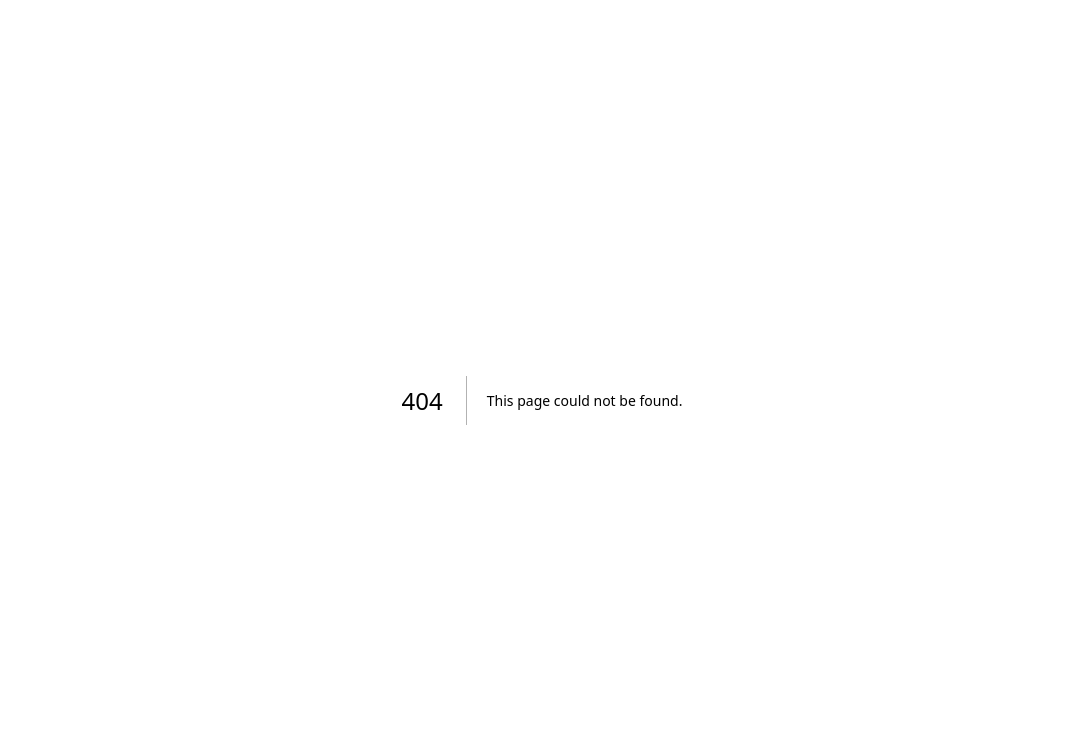
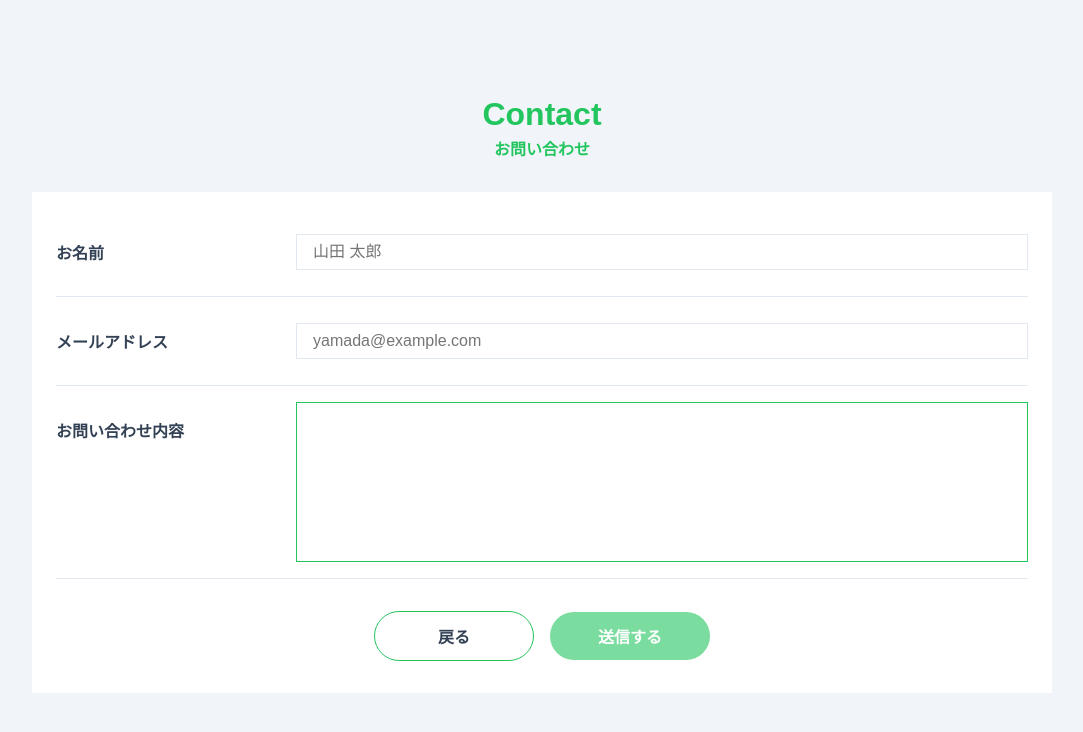
Before and after one commit to Hasuro-R/yamaue-jimusyo, a Next.js app: page /contact in a window 1280 px wide. Before the commit this address had no page. Shown: the top 732 px of the page, without its empty margins (98-1181 px from the left). Built offline with nearby package versions, Linux system fonts and the light colour scheme.

Commit message:
add: create contact form #1

```diff
--- a/package.json
+++ b/package.json
@@ -9,10 +9,14 @@
     "lint": "next lint"
   },
   "dependencies": {
+    "@types/nodemailer": "^6.4.17",
+    "@types/react-anchor-link-smooth-scroll": "^1.0.5",
     "framer-motion": "^11.15.0",
     "jotai": "^2.11.0",
     "next": "15.1.3",
+    "nodemailer": "^6.9.16",
     "react": "^19.0.0",
+    "react-anchor-link-smooth-scroll": "^1.0.12",
     "react-dom": "^19.0.0"
   },
   "devDependencies": {
--- /dev/null
+++ b/src/app/api/mail/route.ts
@@ -0,0 +1,56 @@
+import { createTransport } from "nodemailer";
+
+export async function POST(req: Request) {
+    const adminEmail = process.env.NEXT_PUBLIC_MAIL_ADDRESS;
+    const adminPass = process.env.NEXT_PUBLIC_MAIL_PASS;
+
+    const transporter = createTransport({
+        port: 465,
+        host: 'smtp.gmail.com',
+        secure: true,
+        auth: {
+            user: adminEmail,
+            pass: adminPass,
+        },
+    });
+
+    const data = await req.json();
+    await transporter.sendMail({
+        from: data.email,
+        to: adminEmail,
+        subject: `【お問い合わせ】 ${data.email}`,
+        text: `
+            名前
+            ${data.name}
+
+            メールアドレス
+            ${data.email}
+
+            お問い合わせ内容
+            ${data.body}
+        `,
+        html: `
+            <p class='title'>名前：</p>
+            <p class='text'>${data.name}</p>
+            <p class='title'>メールアドレス：</p>
+            <p class='text'>${data.email}</p>
+            <p class='title'>内容：</p>
+            <p class='text'>${data.body}</p>
+            <style>
+            * {
+                padding: 0;
+                margin: 0;
+            }
+            .title {
+                font-weight: 600;
+            }
+            .text {
+                padding-top: 5px;
+                padding-bottom: 20px;
+            }
+            </style>
+        `,
+    });
+
+    return new Response(JSON.stringify({status: 200, message: 'success'}))
+};
--- /dev/null
+++ b/src/app/contact/contactPage.module.scss
@@ -0,0 +1,29 @@
+.all-cn {
+  width: 100%;
+  min-height: 100vh;
+  display: flex;
+  flex-direction: column;
+  align-items: center;
+  justify-content: flex-start;
+  gap: 2rem;
+  padding: 2rem var(--width-horizon-padding);
+  padding-top: 6rem;
+  background-color: var(--color-pale-gray);
+}
+
+.title-cn {
+  display: flex;
+  flex-direction: column;
+  align-items: center;
+  justify-content: center;
+  gap: 0.2rem;
+  color: var(--color-green);
+  h1 {
+    font-size: 2rem;
+    font-weight: 800;
+  }
+  p {
+    font-size: 1rem;
+    font-weight: 600;
+  }
+}
--- /dev/null
+++ b/src/app/contact/page.tsx
@@ -0,0 +1,14 @@
+import ContactForm from "@/components/form/ContactForm";
+import styles from "./contactPage.module.scss";
+
+export default function ContactPage() {
+  return (
+    <div className={styles["all-cn"]}>
+      <div className={styles["title-cn"]}>
+        <h1>Contact</h1>
+        <p>お問い合わせ</p>
+      </div>
+      <ContactForm />
+    </div>
+  );
+}
--- a/src/app/globals.scss
+++ b/src/app/globals.scss
@@ -12,6 +12,8 @@
 
   --width-main-screen: 1020px;
   --width-horizon-padding: 2.5rem;
+
+  --height-form-section: 3.5rem;
 
   --z-index-header: 500;
 
@@ -47,3 +49,24 @@ a {
 img {
   object-fit: cover;
 }
+
+input {
+  font-size: 16px;
+  color: rgb(var(--text-color));
+  background-color: inherit;
+  border: none;
+  outline: none;
+}
+
+textarea {
+  font-size: 16px;
+  color: rgb(var(--text-color));
+  background-color: inherit;
+  border: none;
+  outline: none;
+}
+
+button {
+  border: none;
+  outline: none;
+}
--- /dev/null
+++ b/src/components/form/ContactForm.tsx
@@ -0,0 +1,129 @@
+"use client";
+
+import { ChangeEvent, useEffect, useRef, useState } from "react";
+import styles from "./form.module.scss";
+import { ContactFormInputType } from "@/types/contactForm";
+import { useRouter } from "next/navigation";
+import { emailRegex } from "@/lib/regex";
+
+export default function ContactForm() {
+  const router = useRouter();
+
+  const [formValues, setFormValues] = useState<ContactFormInputType>({
+    name: "",
+    email: "",
+    body: "",
+  });
+  const [height, setHeight] = useState('auto');
+  const [isLoading, setIsLoading] = useState(false);
+  // eslint-disable-next-line @typescript-eslint/no-explicit-any
+  const textareaRef = useRef<any>(null);
+
+  const isDisabledSend = formValues.name === "" || !emailRegex.test(formValues.email) || formValues.body === "";
+
+  const handleChange = (e: ChangeEvent<HTMLTextAreaElement>) => {
+    const element = textareaRef.current;
+    setFormValues({...formValues, body: e.target.value});
+
+    element.style.height = 'auto';
+    element.style.height = `${element.scrollHeight}px`;
+    setHeight(`${element.scrollHeight}px`);
+  };
+
+  const handleSend = async (e: { preventDefault: () => void }) => {
+    e.preventDefault();
+    setIsLoading(true);
+
+    await fetch('api/mail', {
+      method: 'POST',
+      headers: {
+        'Content-Type': 'application/json',
+      },
+      body: JSON.stringify({
+        name: formValues.name,
+        email: formValues.email,
+        body: formValues.body,
+      }),
+    }).then((res) => {
+      if (res.status === 200) {
+        setIsLoading(false);
+        router.push('/');
+      } else {
+        setIsLoading(false);
+      };
+    });
+  };
+
+  useEffect(() => {
+    if (textareaRef.current) {
+      const element = textareaRef.current;
+      element.focus();
+    }
+  }, []);
+
+  return (
+    <div className={styles["form"]}>
+      <div className={styles["form-cn"]}>
+        <div className={styles["label-cn"]}>
+          <p className={styles["label"]}>お名前</p>
+        </div>
+        <div className={styles["input-cn"]}>
+          <input
+            className={styles["input"]}
+            placeholder="山田 太郎"
+            type="text"
+            value={formValues.name}
+            onChange={(e) => setFormValues({...formValues, name: e.target.value})}
+          />
+        </div>
+      </div>
+      <div className={styles["partition"]} />
+      <div className={styles["form-cn"]}>
+        <div className={styles["label-cn"]}>
+          <p className={styles["label"]}>メールアドレス</p>
+        </div>
+        <div className={styles["input-cn"]}>
+          <input
+            className={styles["input"]}
+            placeholder="yamada@example.com"
+            type="email"
+            value={formValues.email}
+            onChange={(e) => setFormValues({...formValues, email: e.target.value})}
+          />
+        </div>
+      </div>
+      <div className={styles["partition"]} />
+      <div className={styles["form-cn"]}>
+        <div className={styles["label-cn"]}>
+          <p className={styles["label"]}>お問い合わせ内容</p>
+        </div>
+        <div className={styles["input-cn"]}>
+          <textarea
+            className={styles["textarea"]}
+            placeholder=""
+            value={formValues.body}
+            maxLength={2000}
+            onChange={(e) => handleChange(e)}
+            ref={textareaRef}
+            style={{ height }}
+          />
+        </div>
+      </div>
+      <div className={styles["partition"]} />
+      <div className={styles["btn-cn"]}>
+        <div
+          className={styles["home-btn"]}
+          onClick={() => router.push("/")}
+        >
+          戻る
+        </div>
+        <div
+          className={styles[(isDisabledSend || isLoading) ? "disabled-btn" : "send-btn"]}
+          onClick={(isDisabledSend || isLoading) ? undefined : handleSend}
+        >
+          送信する
+        </div>
+      </div>
+    </div>
+  );
+}
--- /dev/null
+++ b/src/components/form/form.module.scss
@@ -0,0 +1,108 @@
+@mixin button($color) {
+  width: 100%;
+  max-width: 10rem;
+  display: flex;
+  align-content: center;
+  justify-content: center;
+  padding: 0.75rem 2rem;
+  margin-top: 1rem;
+  border-radius: 100vh;
+  font-size: 1rem;
+  font-weight: 600;
+  background-color: $color;
+  cursor: pointer;
+}
+
+.form {
+  width: 100%;
+  max-width: var(--width-main-screen);
+  display: flex;
+  flex-direction: column;
+  gap: 1rem;
+  padding: 2rem 1.5rem;
+  background-color: var(--color-white);
+}
+
+.partition {
+  width: 100%;
+  height: 1px;
+  border-radius: 100vh;
+  background-color: var(--color-gray);
+}
+
+.form-cn {
+  width: 100%;
+  display: flex;
+  align-items: flex-start;
+  justify-content: space-between;
+}
+
+.label-cn {
+  width: 100%;
+  height: var(--height-form-section);
+  max-width: 15rem;
+  display: flex;
+  align-items: center;
+  justify-content: flex-start;
+}
+
+.label {
+  font-size: 1rem;
+  font-weight: 600;
+}
+
+.input-cn {
+  width: 100%;
+  min-height: var(--height-form-section);
+  width: 100%;
+  display: flex;
+  align-items: center;
+  justify-content: center;
+}
+
+.input {
+  width: 100%;
+  padding: 0.5rem 1rem;
+  border: 0.1rem solid var(--color-gray);
+  &:focus-within {
+    border-color: var(--color-green);
+  }
+}
+
+.textarea {
+  width: 100%;
+  height: auto;
+  min-height: 10rem;
+  max-height: 20rem;
+  resize: none;
+  padding: 0.5rem 1rem;
+  border: 0.1rem solid var(--color-gray);
+  &:focus-within {
+    border-color: var(--color-green);
+  }
+}
+
+.btn-cn {
+  width: 100%;
+  display: flex;
+  align-items: center;
+  justify-content: center;
+  gap: 1rem;
+}
+
+.send-btn {
+  @include button(var(--color-green));
+  color: var(--color-white);
+}
+
+.disabled-btn {
+  @include button(var(--color-green));
+  color: var(--color-white);
+  opacity: 0.6;
+  cursor: not-allowed;
+}
+
+.home-btn {
+  @include button(var(--color-white));
+  border: 0.1rem solid var(--color-green);
+}
--- /dev/null
+++ b/src/lib/regex.ts
@@ -0,0 +1 @@
+export const emailRegex = /^[A-Za-z0-9._%+-]+@[A-Za-z0-9.-]+\.[A-Za-z]{2,}$/;
--- /dev/null
+++ b/src/types/contactForm.ts
@@ -0,0 +1,5 @@
+export type ContactFormInputType = {
+  name: string,
+  email: string,
+  body: string,
+};
```
Also changed, not shown: 1 other file (tests, documents, lock files or other folders).
